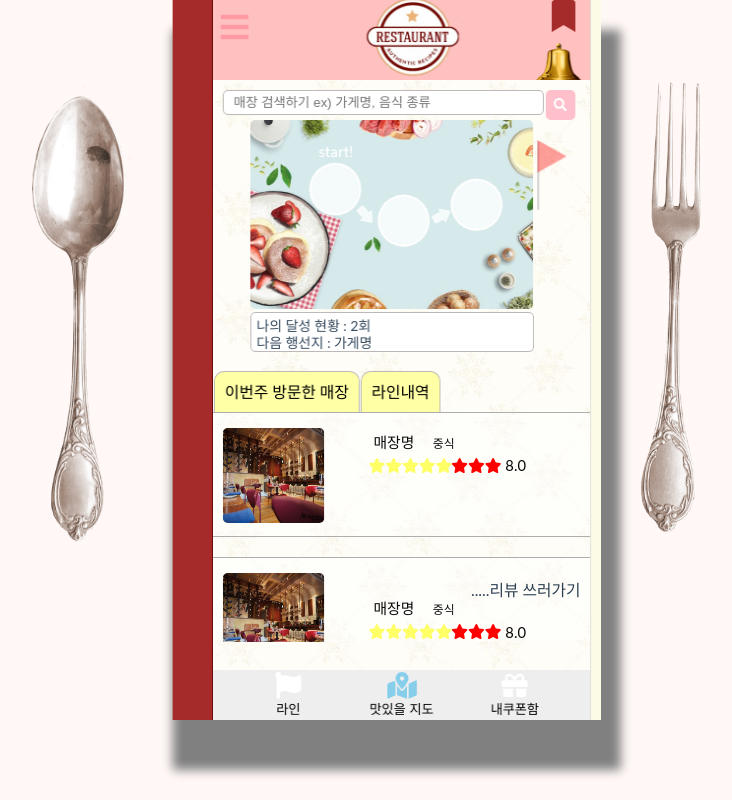
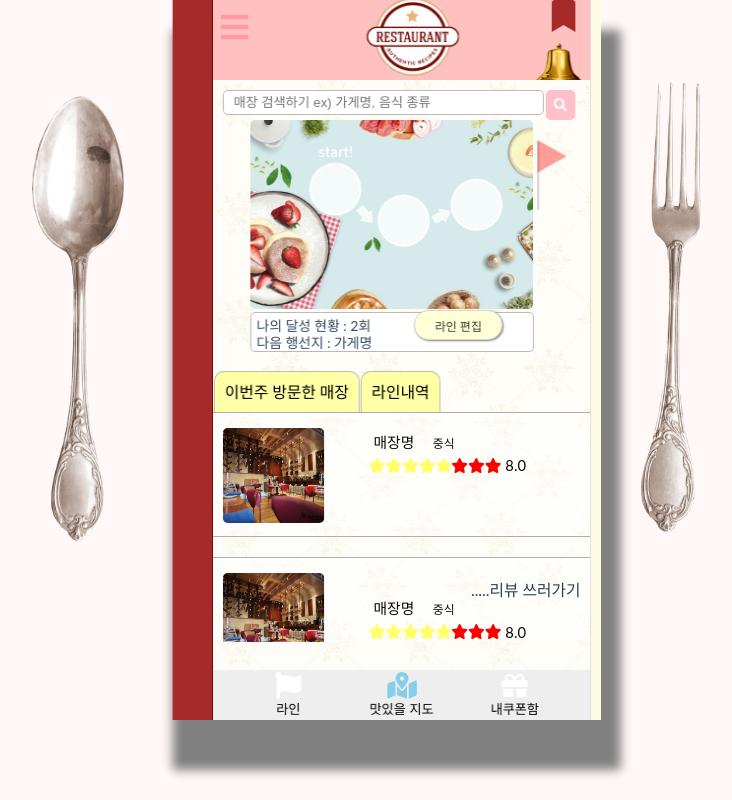
Before and after one commit to Naechelin/nechelin-frontend, a React (Create React App) app in the folder nechelin/: page /App/Line in a window 1280 px wide. Shown: the whole page, without its empty margins (213-945 px from the left). Built offline with nearby package versions, Linux system fonts and the light colour scheme.

Commit message:
axios 설치전 세이브

```diff
--- a/nechelin/src/Components/Common/ReviewCard/ReviewCard.js
+++ b/nechelin/src/Components/Common/ReviewCard/ReviewCard.js
@@ -1,7 +1,7 @@
 import React, {Component} from "react";
 import "./ReviewCard.css";
 import {FontAwesomeIcon} from "@fortawesome/react-fontawesome";
-import {faStar, faArrowUp} from "@fortawesome/free-solid-svg-icons";
+import {faStar} from "@fortawesome/free-solid-svg-icons";
 class ReviewCard extends Component {
 	render() {
 		return (
--- a/nechelin/src/Components/Line/Line/Line.css
+++ b/nechelin/src/Components/Line/Line/Line.css
@@ -37,6 +37,24 @@
 	height: 40px;
 	width: 75%;
 }
+
+.Line #LineEdit {
+	position: absolute;
+	z-index: 1000;
+	top: 230px;
+	right: 90px;
+	color: rgb(54, 54, 54);
+	border-radius: 100px;
+	width: 90px;
+	height: 30px;
+	border: 1px solid rgb(214, 214, 214);
+	float: right;
+	padding: 5px;
+	font-size: 12px;
+
+	background-color: #ffffd6;
+	box-shadow: 1px 1px 2px gray;
+}
 .Line span {
 	float: left;
 	border: 1px solid rgb(189, 185, 185);
--- a/nechelin/src/Components/Line/Line/Line.js
+++ b/nechelin/src/Components/Line/Line/Line.js
@@ -3,8 +3,17 @@ import "./Line.css";
 import SearchBar from "../../Common/SearchBar/SearchBar";
 import {Link} from "react-router-dom";
 import LineShow from "../LineShow/LineShow";
+import jQuery from "jquery";
+window.$ = window.jQuery = jQuery;
 
 class Line extends PureComponent {
+	componentDidMount() {
+		window.$(document).ready(function () {
+			window.$("#LineEdit").click(function () {
+				alert("라인편집");
+			});
+		});
+	}
 	render() {
 		return (
 			<div className="Line">
@@ -23,6 +32,7 @@ class Line extends PureComponent {
 					<br />
 					다음 행선지 : 가게명
 					<br />
+					<button id="LineEdit">라인 편집</button>
 				</div>
 				<br />
 				<Link to="/App/Line/LineVisit">
--- a/nechelin/src/Components/Owner/Home/HomeComponent.js
+++ b/nechelin/src/Components/Owner/Home/HomeComponent.js
@@ -31,7 +31,7 @@ class HomeComponent extends Component {
 						<text id="toQRcode">QR코드 바로가기</text>
 						<br />
 						<img
-							src="/images/toQRcodeArrow.png"
+							src="/images/arrow.png"
 							alt="toQRcodeArrow"
 							id="toQRcodeArrow"
 						/>
```
Also changed, not shown: nechelin/public/images/arrow.png (renamed from nechelin/public/images/toQRcodeArrow.png).
